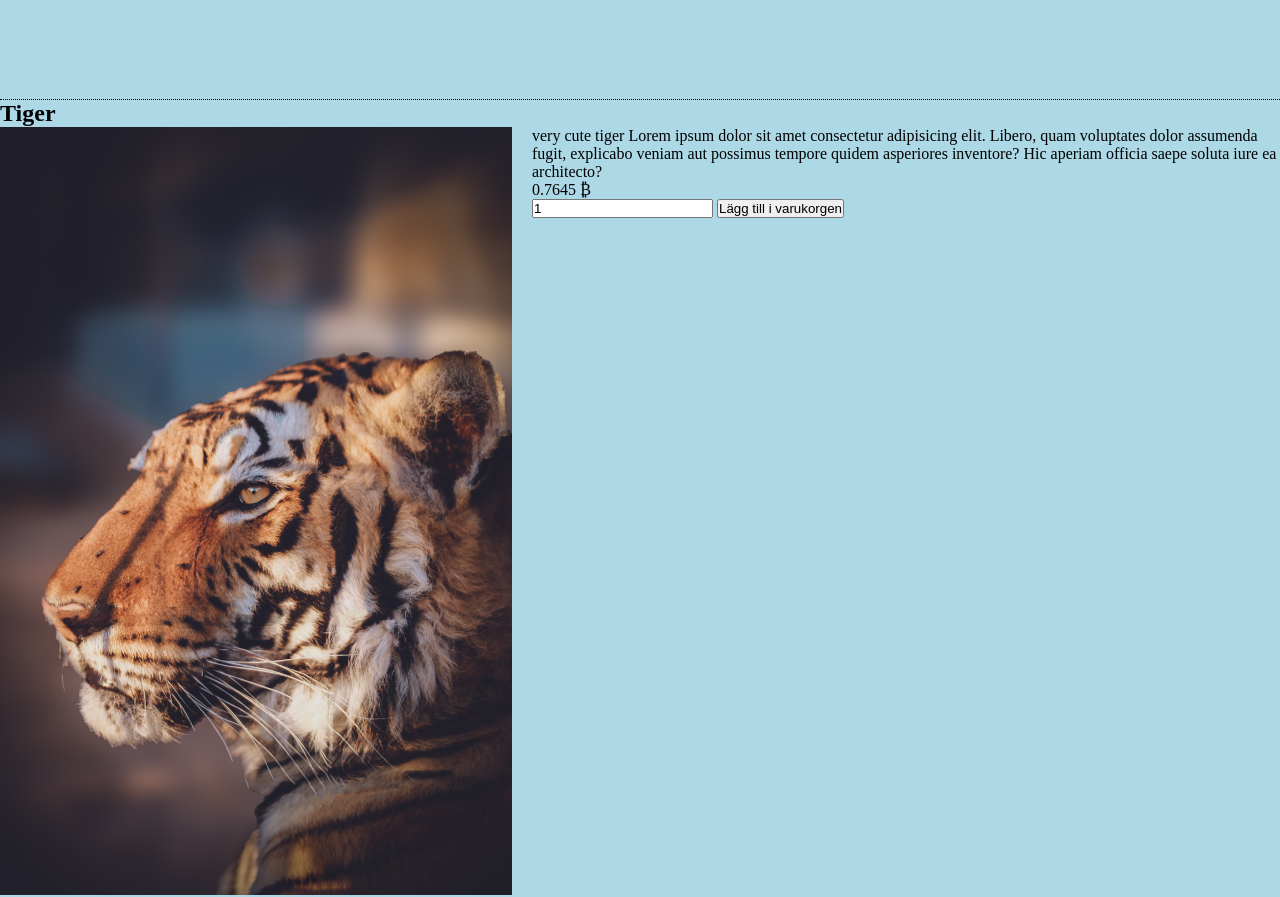
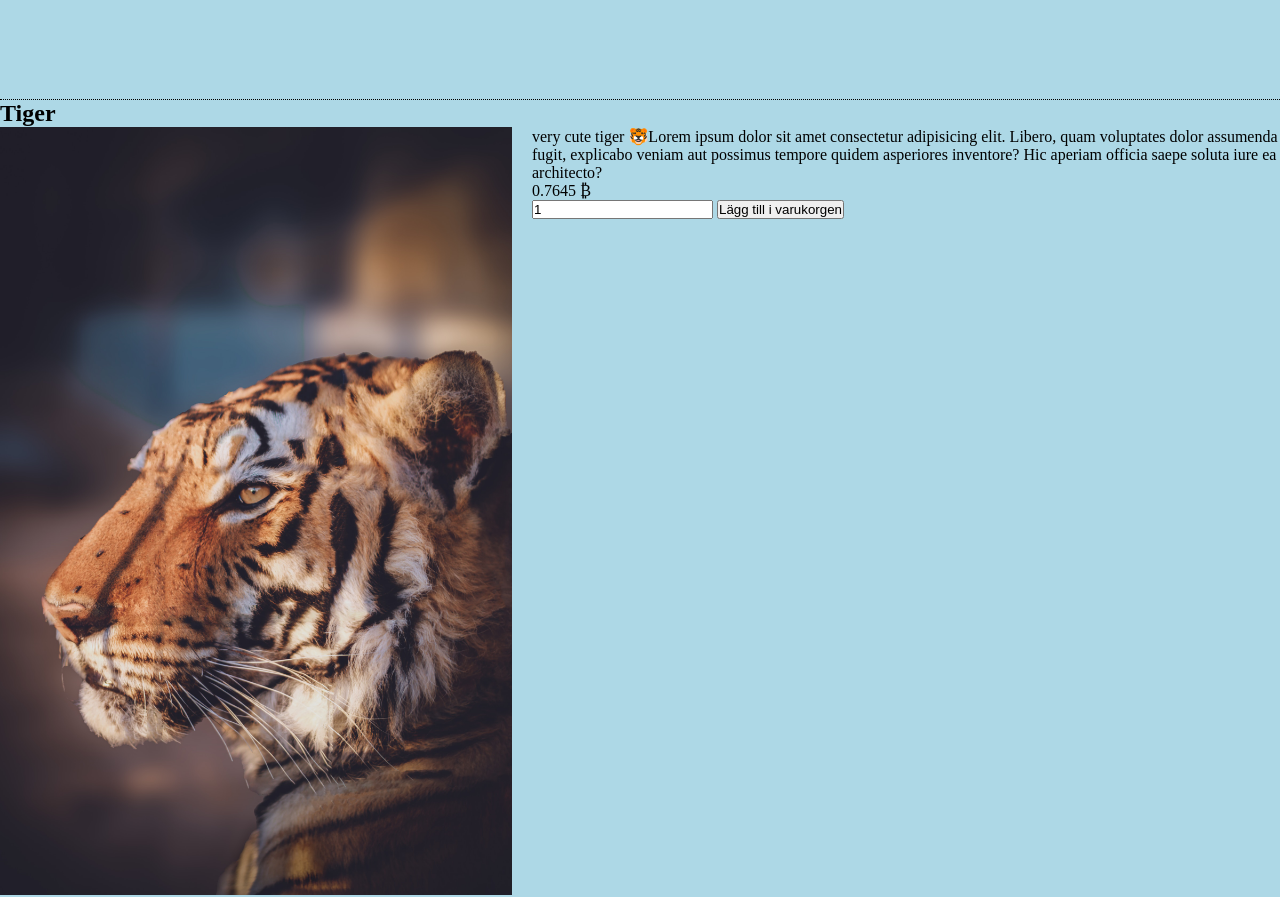
Before and after one commit to Medieinstitutet/the-webshop-team-10, a website built with Vite: page index.html in a window 1280 px wide. Shown: the part 780-1677 px from the top of the page. Built offline with nearby package versions, Linux system fonts and the light colour scheme.

Commit message:
:art: Minor edit
Co-authored-by: LaNtZ445 <LaNtZ445@users.noreply.github.com>
Co-authored-by: 2102kh <2102kh@users.noreply.github.com>
Co-authored-by: Hanneslol <hannes@hanneswallin.com>

```diff
--- a/index.html
+++ b/index.html
@@ -46,7 +46,7 @@
         />
         <div class="product-container__info">
           <p class="product-container__description" id="productDescription">
-            very cute tiger Lorem ipsum dolor sit amet consectetur adipisicing
+            very cute tiger 🐯Lorem ipsum dolor sit amet consectetur adipisicing
             elit. Libero, quam voluptates dolor assumenda fugit, explicabo
             veniam aut possimus tempore quidem asperiores inventore? Hic aperiam
             officia saepe soluta iure ea architecto?
```
